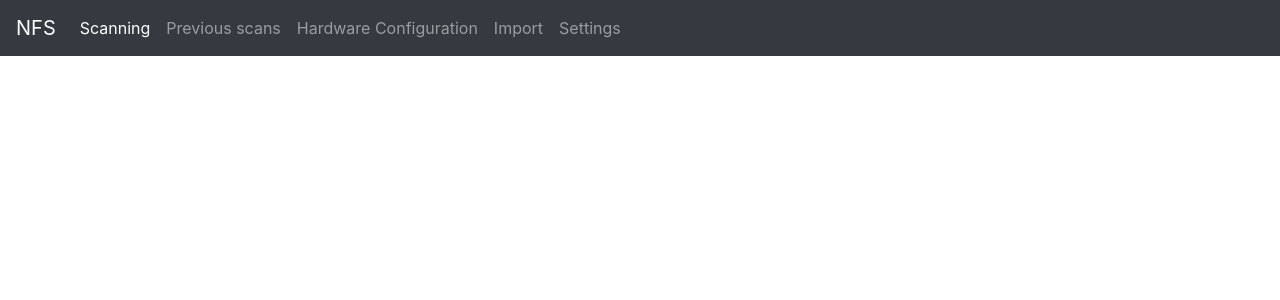
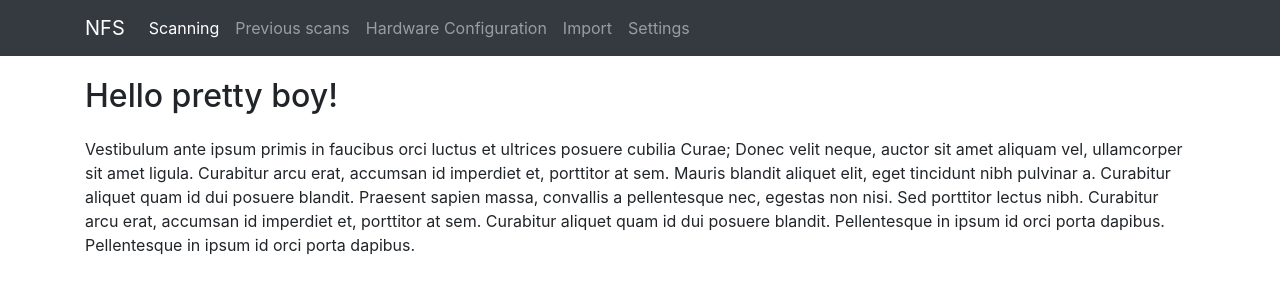
Before and after one commit to guy881/nfs-vue, a Vue app: page / in a window 1280 px wide. Shown: the top 300 px of the page. Built offline with nearby package versions, Linux system fonts and the light colour scheme.

Commit message:
Add navbar

```diff
--- a/src/components/HeaderComponent.vue
+++ b/src/components/HeaderComponent.vue
@@ -1,6 +1,7 @@
 <template>
   <header>
     <nav class="navbar navbar-expand-lg navbar-dark bg-dark">
+      <div class="container">
         <router-link :to="{ name: 'home' }" class="navbar-brand">NFS</router-link>
         <button class="navbar-toggler" type="button" data-toggle="collapse" data-target="#navbarSupportedContent"
                 aria-controls="navbarSupportedContent" aria-expanded="false" aria-label="Toggle navigation">
@@ -26,6 +27,7 @@
             </li>
           </ul>
         </div>
+      </div>
     </nav>
   </header>
 
--- a/src/views/Home.vue
+++ b/src/views/Home.vue
@@ -1,5 +1,8 @@
 <template>
-
+<div class="container">
+<h1>Hello pretty boy!</h1>
+  <p>Vestibulum ante ipsum primis in faucibus orci luctus et ultrices posuere cubilia Curae; Donec velit neque, auctor sit amet aliquam vel, ullamcorper sit amet ligula. Curabitur arcu erat, accumsan id imperdiet et, porttitor at sem. Mauris blandit aliquet elit, eget tincidunt nibh pulvinar a. Curabitur aliquet quam id dui posuere blandit. Praesent sapien massa, convallis a pellentesque nec, egestas non nisi. Sed porttitor lectus nibh. Curabitur arcu erat, accumsan id imperdiet et, porttitor at sem. Curabitur aliquet quam id dui posuere blandit. Pellentesque in ipsum id orci porta dapibus. Pellentesque in ipsum id orci porta dapibus.</p>
+</div>
 </template>
 
 <script>
```
Lines whose indentation alone changed are shown as unchanged.
